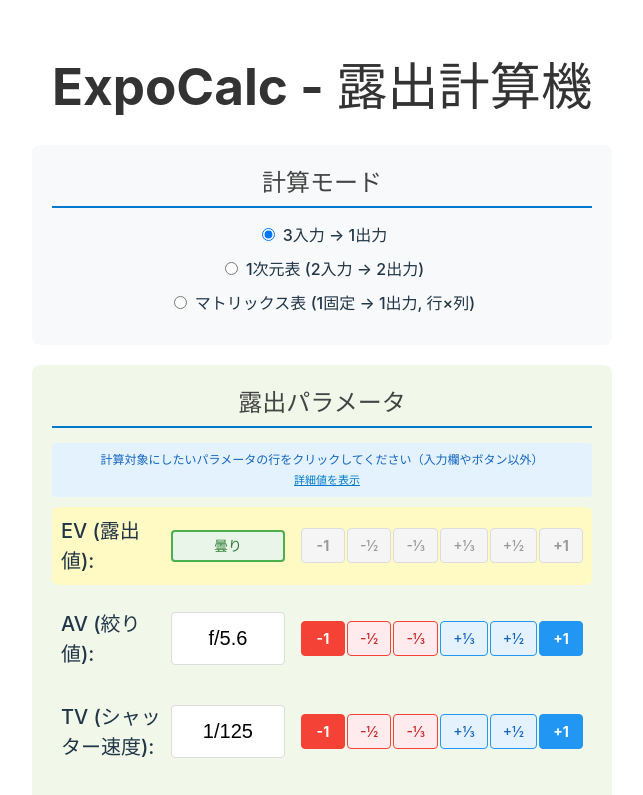
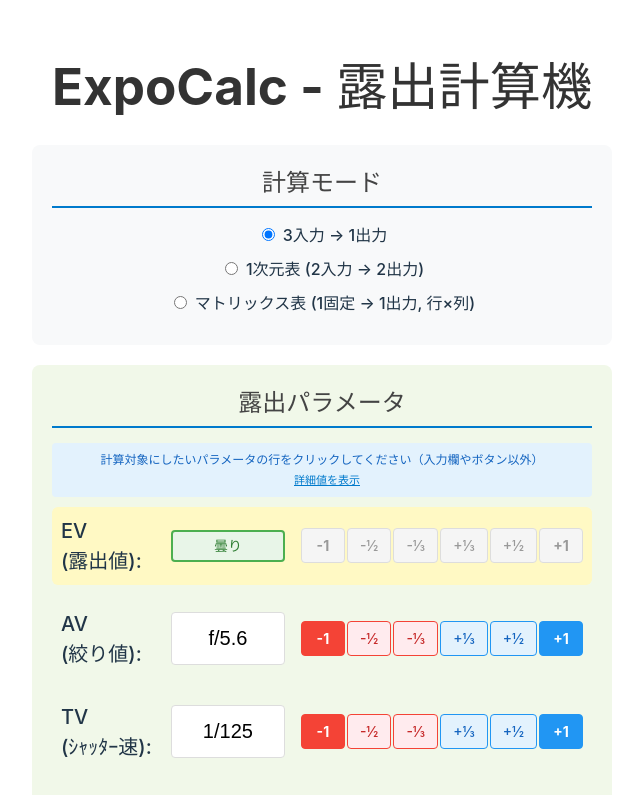
Before and after one commit to NobuoJt/ExpoCalc, a React (Vite) app: page / in a window 1280 px wide. Shown: the top 795 px of the page, without its empty margins (318-961 px from the left). Built offline with nearby package versions, Linux system fonts and the light colour scheme.

Commit message:
*feat ボタングループを柔軟なレイアウトに変更、レスポンシブ。

```diff
--- a/src/App.css
+++ b/src/App.css
@@ -2,6 +2,15 @@
   margin: 0 auto;
   padding: 0.25rem;
   text-align: center;
+}
+
+/* すべての要素に border-box を適用 */
+*,
+*::before,
+*::after {
+  box-sizing: border-box;
+  word-break: keep-all;
+  transition: all 0.2s ease-in-out;
 }
 
 .logo {
--- a/src/ExposureCalculator.css
+++ b/src/ExposureCalculator.css
@@ -373,12 +373,27 @@
 
 .step-buttons {
   display: flex;
-  gap: 2px; /* 高解像度時は少し詰める */
+  gap: 2px;
+  flex-wrap: wrap;
+  align-items: center;
+  max-width: 100%;
+  min-width: 230px;
+}
+
+.step-minus-group {
+  display: flex;
+  gap: 2px;
+  flex-wrap: wrap;
+  justify-content: flex-start;
+  flex: 1 1 auto;
+}
+
+.step-plus-group {
+  display: flex;
+  gap: 2px;
   flex-wrap: wrap;
   justify-content: flex-end;
-  align-items: center;
-  max-width: 100%;
-  min-width: 230px; /* 高解像度時は少し小さく */
+  flex: 1 1 auto;
 }
 
 .step-button {
--- a/src/ExposureCalculator.tsx
+++ b/src/ExposureCalculator.tsx
@@ -237,7 +237,7 @@ const ExposureCalculator: React.FC = () => {
     switch (param) {
       case 'ev': return 'EV (露出値)';
       case 'av': return 'AV (絞り値)';
-      case 'tv': return 'TV (シャッター速度)';
+      case 'tv': return 'TV (ｼｬｯﾀｰ速)';
       case 'iso': return 'ISO (感度)';
     }
   };
@@ -327,7 +327,7 @@ const ExposureCalculator: React.FC = () => {
 
   return (
     <div className="exposure-calculator">
-      <h1>ExpoCalc - 露出計算機</h1>
+      <h1>ExpoCalc<wbr /> - 露出計算機</h1>
 
       <div className={`main-content ${mode === 'single' ? 'single-mode' : mode === 'matrix2D' ? 'matrix-mode' : ''}`}>
         {/* 左のカラム：コントロール */}
@@ -381,7 +381,7 @@ const ExposureCalculator: React.FC = () => {
                   <select value={selectedParam1} onChange={(e) => setSelectedParam1(e.target.value as keyof ExposureValues)}>
                     <option value="ev">EV (露出値)</option>
                     <option value="av">AV (絞り値)</option>
-                    <option value="tv">TV (シャッター速度)</option>
+                    <option value="tv">TV (ｼｬｯﾀｰ速)</option>
                     <option value="iso">ISO (感度)</option>
                   </select>
                 </label>
@@ -390,7 +390,7 @@ const ExposureCalculator: React.FC = () => {
                   <select value={selectedParam2} onChange={(e) => setSelectedParam2(e.target.value as keyof ExposureValues)}>
                     <option value="ev" disabled={selectedParam1 === 'ev'}>EV (露出値)</option>
                     <option value="av" disabled={selectedParam1 === 'av'}>AV (絞り値)</option>
-                    <option value="tv" disabled={selectedParam1 === 'tv'}>TV (シャッター速度)</option>
+                    <option value="tv" disabled={selectedParam1 === 'tv'}>TV (ｼｬｯﾀｰ速)</option>
                     <option value="iso" disabled={selectedParam1 === 'iso'}>ISO (感度)</option>
                   </select>
                 </label>
@@ -405,7 +405,7 @@ const ExposureCalculator: React.FC = () => {
                   <select value={matrixFixedParam} onChange={(e) => setMatrixFixedParam(e.target.value as keyof ExposureValues)}>
                     <option value="ev">EV (露出値)</option>
                     <option value="av">AV (絞り値)</option>
-                    <option value="tv">TV (シャッター速度)</option>
+                    <option value="tv">TV (ｼｬｯﾀｰ速)</option>
                     <option value="iso">ISO (感度)</option>
                   </select>
                 </label>
@@ -414,7 +414,7 @@ const ExposureCalculator: React.FC = () => {
                   <select value={matrixOutputParam} onChange={(e) => setMatrixOutputParam(e.target.value as keyof ExposureValues)}>
                     <option value="ev" disabled={matrixFixedParam === 'ev'}>EV (露出値)</option>
                     <option value="av" disabled={matrixFixedParam === 'av'}>AV (絞り値)</option>
-                    <option value="tv" disabled={matrixFixedParam === 'tv'}>TV (シャッター速度)</option>
+                    <option value="tv" disabled={matrixFixedParam === 'tv'}>TV (ｼｬｯﾀｰ速)</option>
                     <option value="iso" disabled={matrixFixedParam === 'iso'}>ISO (感度)</option>
                   </select>
                 </label>
@@ -563,6 +563,7 @@ const ExposureCalculator: React.FC = () => {
                       </div>
                     )}
                     <div className="step-buttons" onClick={(e) => e.stopPropagation()}>
+                      <div className="step-minus-group">
                         <button
                           className={`step-button minus full-stop ${isStepDisabled(param as keyof ExposureValues, -1) || (isOutputParam && mode === 'single') ? 'disabled' : ''}`}
                           onClick={(e) => {
@@ -587,6 +588,8 @@ const ExposureCalculator: React.FC = () => {
                           }}
                           disabled={isStepDisabled(param as keyof ExposureValues, -1/3) || (isOutputParam && mode === 'single')}
                         >-⅓</button>
+                      </div>
+                      <div className="step-plus-group">
                         <button
                           className={`step-button plus ${isStepDisabled(param as keyof ExposureValues, 1/3) || (isOutputParam && mode === 'single') ? 'disabled' : ''}`}
                           onClick={(e) => {
@@ -611,6 +614,7 @@ const ExposureCalculator: React.FC = () => {
                           }}
                           disabled={isStepDisabled(param as keyof ExposureValues, 1) || (isOutputParam && mode === 'single')}
                         >+1</button>
+                      </div>
                     </div>
                   </div>
                   {inputWarnings[param as keyof ExposureValues] && (
```
Lines whose indentation alone changed are shown as unchanged.
